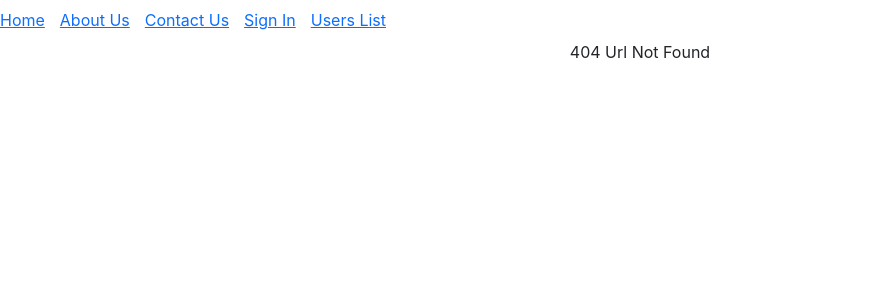
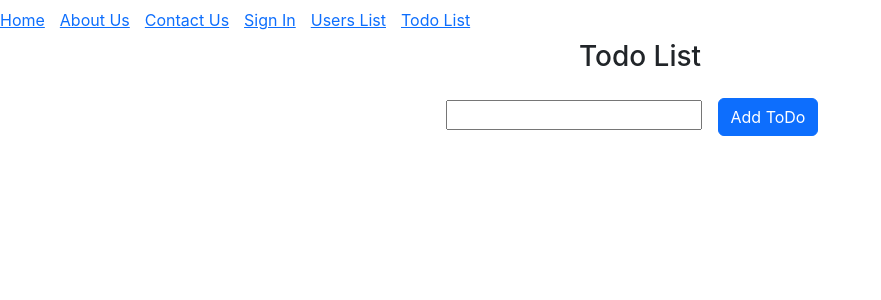
Before and after one commit to Arun-CJ/reactfsd1, a React (Create React App) app in the folder reactrouter/: page /todolist in a window 1280 px wide. Before the commit this address had no page. Shown: the top 300 px of the page, without its empty margins (0-881 px from the left). Built offline with nearby package versions, Linux system fonts and the light colour scheme.

Commit message:
todolist application

```diff
--- a/reactrouter/src/App.js
+++ b/reactrouter/src/App.js
@@ -9,6 +9,7 @@ import Dashboard from "./Components/Dashboard";
 import UserList from "./Components/UserList";
 import UserInfo from "./Components/UserInfo";
 import NotFound from "./Components/Notfound";
+import TodoList from "./Components/TodoList/TodoList";
 
 function App() {
   return (
@@ -23,6 +24,7 @@ function App() {
           <Route path="/dashboard" element={<Dashboard />} />
           <Route path="/user-list" element={<UserList />} />
           <Route path="/user-info/:userid" element={<UserInfo />} />
+          <Route path="/todolist" element={<TodoList />} />
           <Route path="*" element={<NotFound />} />
         </Routes>
       </BrowserRouter>
--- a/reactrouter/src/Components/Menu.js
+++ b/reactrouter/src/Components/Menu.js
@@ -19,6 +19,9 @@ const Menu = () => {
         <li style={{ marginRight: "15px" }}>
           <Link to="/user-list">Users List</Link>
         </li>
+        <li style={{ marginRight: "15px" }}>
+          <Link to="/todolist">Todo List</Link>
+        </li>
       </ul>
     </nav>
   );
--- /dev/null
+++ b/reactrouter/src/Components/TodoList/TodoList.js
@@ -0,0 +1,80 @@
+import { useState } from "react";
+
+const TodoList = () => {
+  const [todoList, setTodoList] = useState([]);
+  const [todoItem, setTodoItem] = useState("");
+  const [selectedItem, setSelectedItem] = useState(null);
+  const [selectedItemData, setSelectedItemData] = useState("");
+
+  const handleTodo = () => {
+    setTodoList([...todoList, todoItem]);
+  };
+
+  const handleEdit = (data, idx) => {
+    setSelectedItemData(data);
+    setSelectedItem(idx);
+  };
+
+  const handleSave = (data, idx) => {
+    setSelectedItem(null);
+    console.log(data, idx, selectedItemData, todoList);
+    let list = todoList;
+    list[idx] = selectedItemData;
+    setTodoList(list);
+  };
+
+  return (
+    <div>
+      <h3>Todo List</h3>
+      <div>
+        <input
+          type="text"
+          name="todo"
+          value={todoItem}
+          onChange={(e) => setTodoItem(e.target.value)}
+        />
+        <button className="m-3 btn btn-primary" onClick={() => handleTodo()}>
+          Add ToDo
+        </button>
+      </div>
+      <div className="container">
+        {todoList?.map((item, index) => {
+          return (
+            <div key={index}>
+              {selectedItem === index ? (
+                <p>
+                  <input
+                    type="text"
+                    name="edittodo"
+                    value={selectedItemData}
+                    onChange={(e) => setSelectedItemData(e.target.value)}
+                  />
+                  <button
+                    className="m-3 btn btn-warning"
+                    onClick={() => handleSave(item, index)}
+                  >
+                    Save
+                  </button>
+                </p>
+              ) : (
+                <p>
+                  {item}
+                  <button
+                    className="m-3 btn btn-warning"
+                    onClick={() => handleEdit(item, index)}
+                  >
+                    Edit
+                  </button>
+
+                  <button className="m-3 btn btn-danger">Delete</button>
+                </p>
+              )}{" "}
+            </div>
+          );
+        })}
+      </div>
+    </div>
+  );
+};
+
+export default TodoList;
```
